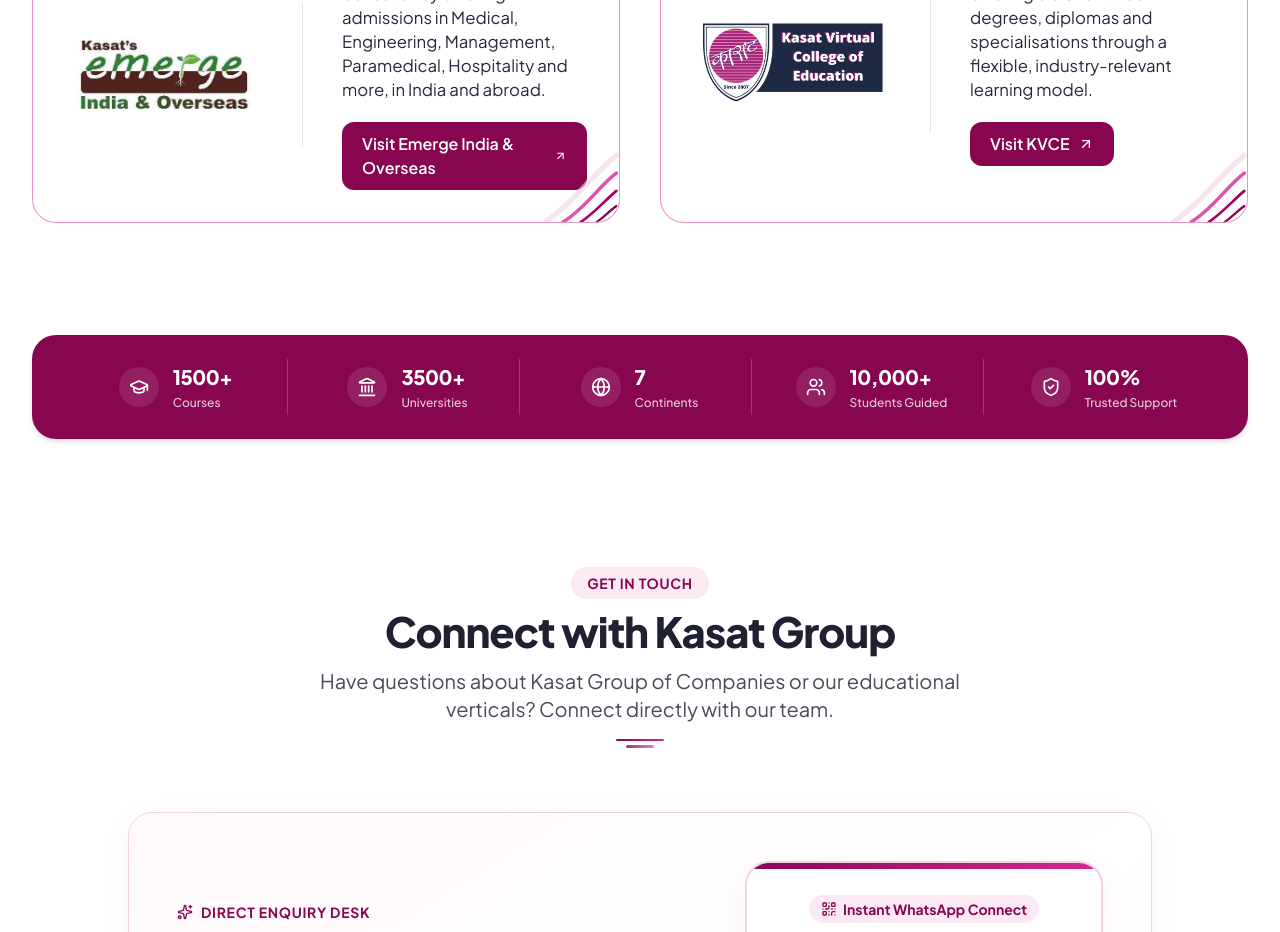
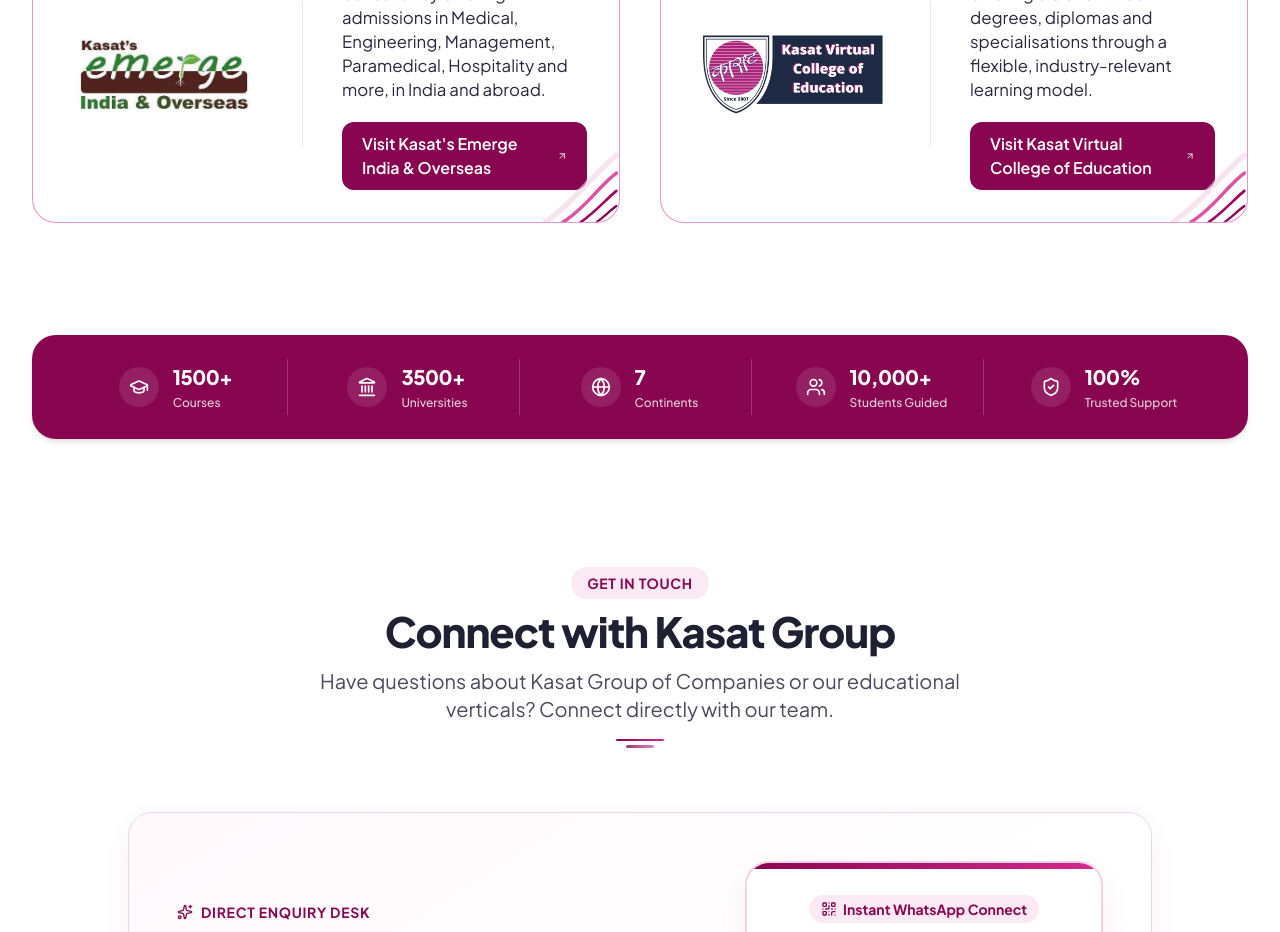
Before and after one commit to nishi-kasat/kgoc, a React (Vite) app: page / in a window 1280 px wide. Shown: the part 1600-2532 px from the top of the page. Built offline with nearby package versions, Linux system fonts and the light colour scheme.

Commit message:
feat: update subsidiary button labels with full names

```diff
--- a/src/components/Businesses.jsx
+++ b/src/components/Businesses.jsx
@@ -52,9 +52,9 @@ export const Businesses = () => {
                     target="_blank"
                     rel="noopener noreferrer"
                     className="inline-flex items-center gap-2 px-5 py-2.5 rounded-xl text-sm sm:text-base font-semibold text-white bg-[#880650] hover:bg-[#68003C] active:scale-[0.98] transition-all shadow-xs"
-                    aria-label="Visit Emerge India & Overseas (opens in a new tab)"
+                    aria-label="Visit Kasat's Emerge India & Overseas (opens in a new tab)"
                   >
-                    <span>Visit Emerge India & Overseas</span>
+                    <span>Visit Kasat's Emerge India & Overseas</span>
                     <ArrowUpRight className="w-4 h-4" />
                   </a>
                 </div>
@@ -97,9 +97,9 @@ export const Businesses = () => {
                     target="_blank"
                     rel="noopener noreferrer"
                     className="inline-flex items-center gap-2 px-5 py-2.5 rounded-xl text-sm sm:text-base font-semibold text-white bg-[#880650] hover:bg-[#68003C] active:scale-[0.98] transition-all shadow-xs"
-                    aria-label="Visit KVCE (opens in a new tab)"
+                    aria-label="Visit Kasat Virtual College of Education (opens in a new tab)"
                   >
-                    <span>Visit KVCE</span>
+                    <span>Visit Kasat Virtual College of Education</span>
                     <ArrowUpRight className="w-4 h-4" />
                   </a>
                 </div>
```
